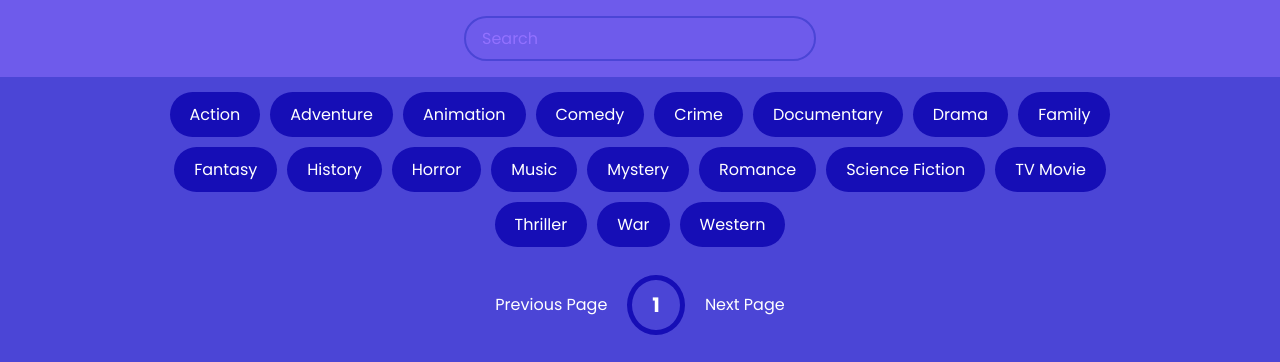
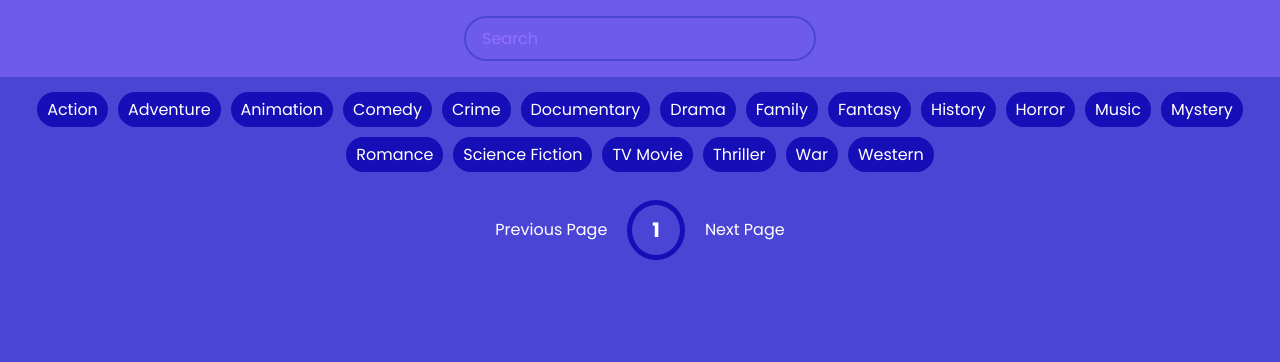
Before and after one commit to isabellarl/movie-app, a plain HTML site: page index.html in a window 1280 px wide. Drawn offline with Linux system fonts and the light colour scheme; no server answers.

Commit message:
Add files via upload

```diff
--- a/style.css
+++ b/style.css
@@ -116,8 +116,8 @@ main{
 }
 
 #tags{
-    width:80%;
-    display:flex;
+    width:100%;
+    display: flex;
     flex-wrap: wrap;
     justify-content: center;
     align-items: center;
@@ -126,7 +126,7 @@ main{
 
 .tag{
     color:white;
-    padding:10px 20px;
+    padding:5px 10px;
     background-color: #160eb6;
     border-radius: 50px;
     margin:5px;
```
